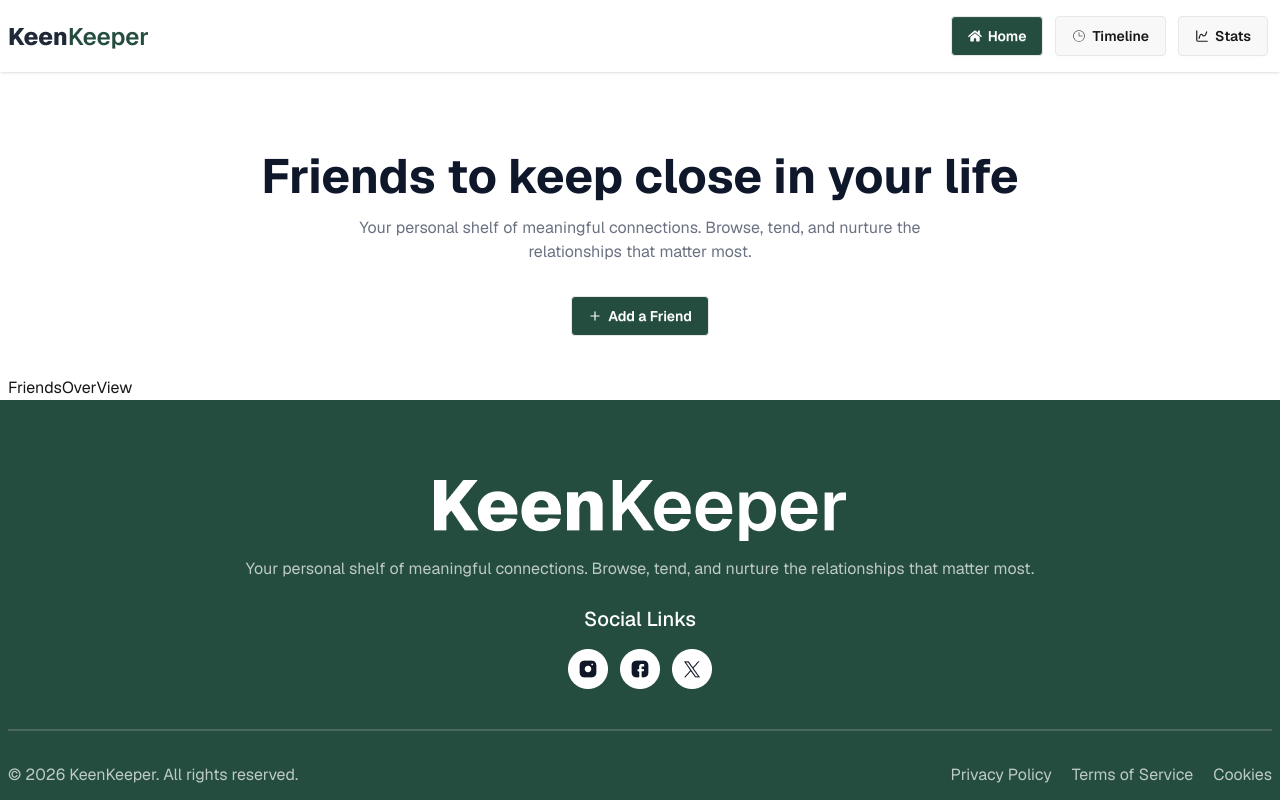
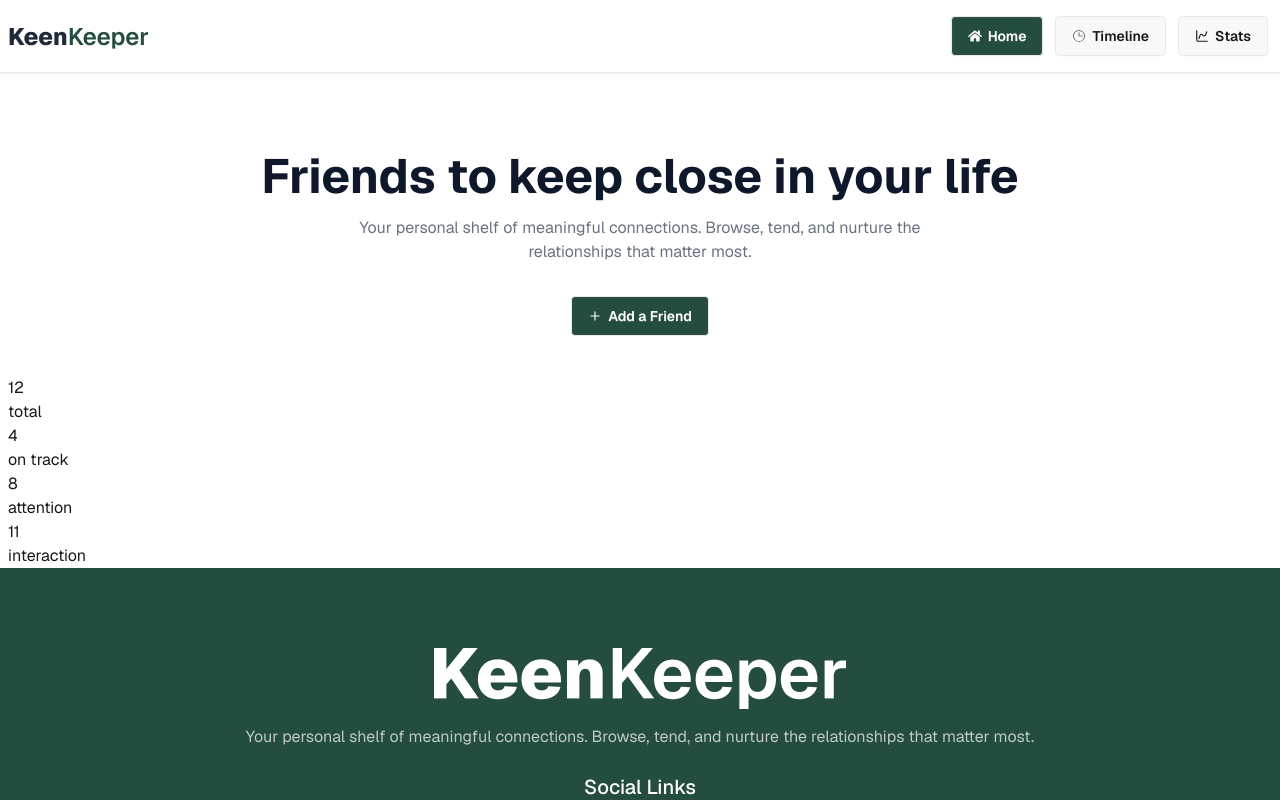
Before and after one commit to IamPial/keenkeeper-app, a React (Vite) app: page / in a window 1280 px wide. Shown: the top 800 px of the page. Built offline with nearby package versions, Linux system fonts and the light colour scheme.

Commit message:
create friends Overview section

```diff
--- a/src/components/pages/homepage/FriendsOverview.jsx
+++ b/src/components/pages/homepage/FriendsOverview.jsx
@@ -1,9 +1,40 @@
 import React from "react";
+import useFriends from "../../../hooks/useFriends";
 
 const FriendsOverview = () => {
+  const { friends } = useFriends();
+  console.log(friends, "friends");
+  //for attention
+  const almostDue = friends.filter((item) => item.status === "almost due");
+  const overDue = friends.filter((item) => item.status === "overdue");
+  const needAttention = almostDue.length + overDue.length;
+
+  //for interaction
+  const thisMonthInteraction = friends.filter(
+    (item) => item.days_since_contact <= 30,
+  );
+
+  const track = friends.filter((item) => item.status === "on-track");
+  console.log(track);
+
   return (
     <div>
-      <h2>FriendsOverView</h2>
+      <div>
+        <h2>{friends.length}</h2>
+        <h2>total</h2>
+      </div>
+      <div>
+        <h2>{track.length}</h2>
+        <h2>on track</h2>
+      </div>
+      <div>
+        <h2>{needAttention}</h2>
+        <h2>attention</h2>
+      </div>
+      <div>
+        <h2>{thisMonthInteraction.length}</h2>
+        <h2>interaction</h2>
+      </div>
     </div>
   );
 };
```
